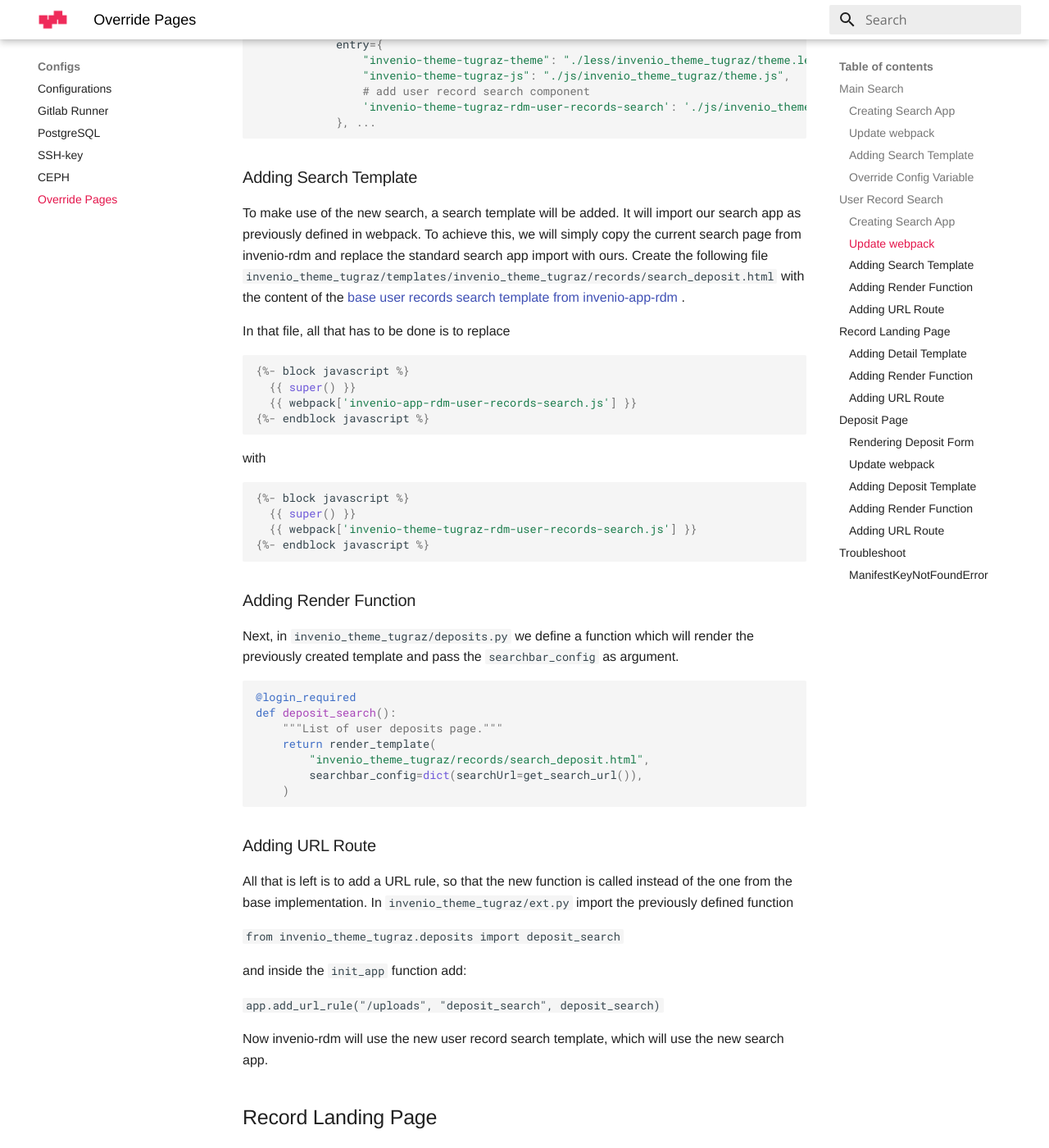
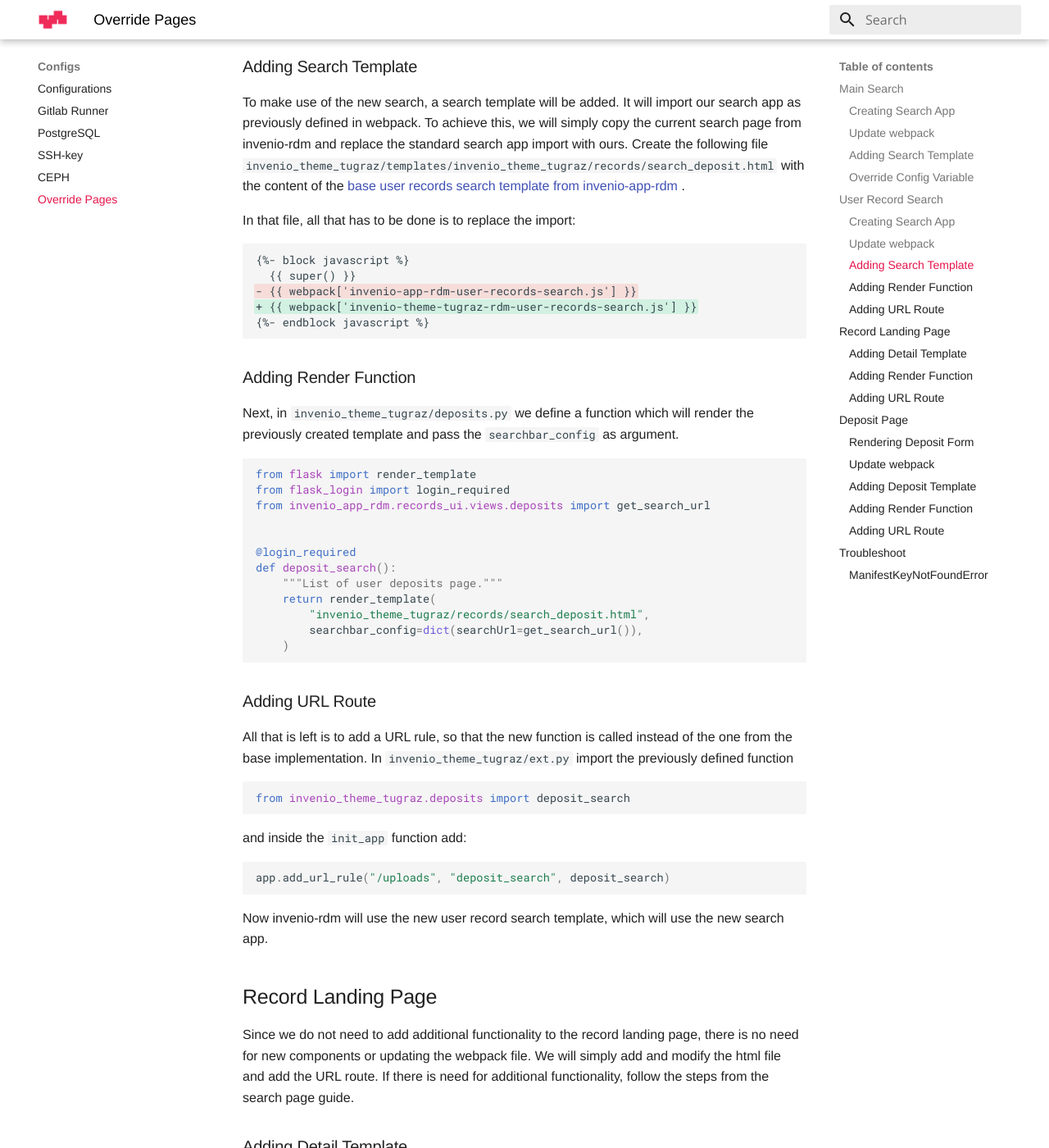
Before and after one commit to tu-graz-library/docs-repository, an MkDocs documentation site: the page built from docs/configs/override-pages.md, in a window 1280 px wide and 1400 px high, scrolled down 3633 px. Shown: the whole window at 82% size. Built offline with MkDocs 1.6.1 and Material for MkDocs 9.7.7, drawn with Linux system fonts in a browser that asks for light colours; some of the changed text lies outside the part shown.

Commit message:
docs: add import statements

````diff
--- a/docs/configs/override-pages.md
+++ b/docs/configs/override-pages.md
@@ -61,18 +61,12 @@
 To achieve this, we will simply copy the current search page from invenio-rdm and replace the standard search app import with ours.
 Create the following file `invenio_theme_tugraz/templates/invenio_theme_tugraz/search.html` with the content of the [base search template from invenio-app-rdm ](https://github.com/inveniosoftware/invenio-app-rdm/blob/v6.0.2/invenio_app_rdm/records_ui/templates/semantic-ui/invenio_app_rdm/records/search.html).
 
-In that file, all that has to be done is to replace
-```python
+In that file, all that has to be done is to replace the import:
+```diff
 {%- block javascript %}
-    {{ super() }}
-    {{ webpack['invenio-app-rdm-search.js'] }}
-{%- endblock %}
-```
-with
-```python
-{%- block javascript %}
-    {{ super() }}
-    {{ webpack['invenio-theme-tugraz-rdm-search.js'] }}
+  {{ super() }}
+- {{ webpack['invenio-app-rdm-search.js'] }}
++ {{ webpack['invenio-theme-tugraz-rdm-search.js'] }}
 {%- endblock %}
 ```
 
@@ -148,24 +142,23 @@
 To achieve this, we will simply copy the current search page from invenio-rdm and replace the standard search app import with ours.
 Create the following file `invenio_theme_tugraz/templates/invenio_theme_tugraz/records/search_deposit.html` with the content of the [base user records search template from invenio-app-rdm ](https://github.com/inveniosoftware/invenio-app-rdm/blob/v6.0.2/invenio_app_rdm/records_ui/templates/semantic-ui/invenio_app_rdm/records/search_deposit.html).
 
-In that file, all that has to be done is to replace
-```python
+In that file, all that has to be done is to replace the import:
+```diff
 {%- block javascript %}
   {{ super() }}
-  {{ webpack['invenio-app-rdm-user-records-search.js'] }}
-{%- endblock javascript %}
-```
-with
-```python
-{%- block javascript %}
-  {{ super() }}
-  {{ webpack['invenio-theme-tugraz-rdm-user-records-search.js'] }}
+- {{ webpack['invenio-app-rdm-user-records-search.js'] }}
++ {{ webpack['invenio-theme-tugraz-rdm-user-records-search.js'] }}
 {%- endblock javascript %}
 ```
 
 ### Adding Render Function
 Next, in `invenio_theme_tugraz/deposits.py` we define a function which will render the previously created template and pass the `searchbar_config` as argument.
 ```python
+from flask import render_template
+from flask_login import login_required
+from invenio_app_rdm.records_ui.views.deposits import get_search_url
+
+
 @login_required
 def deposit_search():
     """List of user deposits page."""
@@ -178,11 +171,15 @@
 ### Adding URL Route
 All that is left is to add a URL rule, so that the new function is called instead of the one from the base implementation. In `invenio_theme_tugraz/ext.py` import the previously defined function
 
-`from invenio_theme_tugraz.deposits import deposit_search`
+```python
+from invenio_theme_tugraz.deposits import deposit_search
+```
 
 and inside the `init_app` function add:
 
-`app.add_url_rule("/uploads", "deposit_search", deposit_search)`
+```python
+app.add_url_rule("/uploads", "deposit_search", deposit_search)
+```
 
 Now invenio-rdm will use the new user record search template, which will use the new search app.
 
@@ -199,9 +196,18 @@
 ### Adding Render Function
 Next, in `invenio_theme_tugraz/deposits.py` we define a function which will render the previously created template and pass arguments needed by the template.
 ```python
+from flask import render_template
+from invenio_app_rdm.records_ui.views.decorators import (
+    pass_is_preview,
+    pass_record_files,
+    pass_record_or_draft,
+)
+from invenio_rdm_records.resources.serializers import UIJSONSerializer
+
+
 @pass_is_preview
+@pass_record_files
 @pass_record_or_draft
-@pass_record_files
 def record_detail(record=None, files=None, pid_value=None, is_preview=False):
     """Record detail page (aka landing page)."""
     files_dict = None if files is None else files.to_dict()
@@ -220,11 +226,15 @@
 ### Adding URL Route
 All that is left is to add a URL rule, so that the new function is called instead of the one from the base implementation. In `invenio_theme_tugraz/ext.py` import the previously defined function
 
-`from invenio_theme_tugraz.deposits import record_detail`
+```python
+from invenio_theme_tugraz.deposits import record_detail
+```
 
 and inside the `init_app` function add:
 
-`app.add_url_rule("/records/<pid_value>", "record_detail", record_detail)`
+```python
+app.add_url_rule("/records/<pid_value>", "record_detail", record_detail)
+```
 
 Now invenio-rdm will use the new record detail template when displaying a record.
 
@@ -276,18 +286,12 @@
 To achieve this, we will simply copy the current deposit page from invenio-rdm and replace the standard deposit form import with ours.
 Create the following file `invenio_theme_tugraz/templates/invenio_theme_tugraz/records/deposit.html` with the content of the [base deposit form template from invenio-app-rdm ](https://github.com/inveniosoftware/invenio-app-rdm/blob/v6.0.2/invenio_app_rdm/records_ui/templates/semantic-ui/invenio_app_rdm/records/deposit.html).
 
-In that file, all that has to be done is to replace
-```python
+In that file, all that has to be done is to replace the import:
+```diff
 {%- block javascript %}
   {{ super() }}
-  {{ webpack['invenio-app-rdm-deposit.js'] }}
-{%- endblock %}
-```
-with
-```python
-{%- block javascript %}
-  {{ super() }}
-  {{ webpack['invenio-theme-tugraz-rdm-deposit.js'] }}
+- {{ webpack['invenio-app-rdm-deposit.js'] }}
++ {{ webpack['invenio-theme-tugraz-rdm-deposit.js'] }}
 {%- endblock %}
 ```
 
@@ -296,6 +300,20 @@
 
 First the create function, which is called when the user wants to create a new record:
 ```python
+from flask import render_template
+from flask_login import login_required
+from invenio_app_rdm.records_ui.views.decorators import (
+    pass_draft,
+    pass_draft_files,
+)
+from invenio_app_rdm.records_ui.views.deposits import (
+    get_form_config,
+    get_search_url,
+    new_record,
+)
+from invenio_rdm_records.resources.serializers import UIJSONSerializer
+
+
 @login_required
 def deposit_create():
     """Create a new deposit."""
@@ -331,15 +348,22 @@
 ```
 
 ### Adding URL Route
-All that is left is to add URL rules, so that the new functions are called instead of the ones from the base implementation. In `invenio_theme_tugraz/ext.py` import the previously defined function s
+All that is left is to add URL rules, so that the new functions are called instead of the ones from the base implementation. In `invenio_theme_tugraz/ext.py` import the previously defined functions
 
-`from invenio_theme_tugraz.deposits import deposit_create, deposit_edit`
+```python
+from invenio_theme_tugraz.deposits import deposit_create, deposit_edit
+```
 
 and inside the `init_app` function add:
 
-- For new records: `app.add_url_rule("/uploads/new", "deposit_create", deposit_create)`
-- For editing existing records: `app.add_url_rule("/uploads/<pid_value>", "deposit_edit", deposit_edit)`
-
+- For new records:
+```python
+app.add_url_rule("/uploads/new", "deposit_create", deposit_create)
+```
+- For editing existing records:
+```python
+app.add_url_rule("/uploads/<pid_value>", "deposit_edit", deposit_edit)`
+```
 Now invenio-rdm will use the new deposit form, when creating a new record or updating an existing record.
 
 
````
Also changed, not shown: other parts of docs/configs/override-pages.md (+1 -2 lines).
